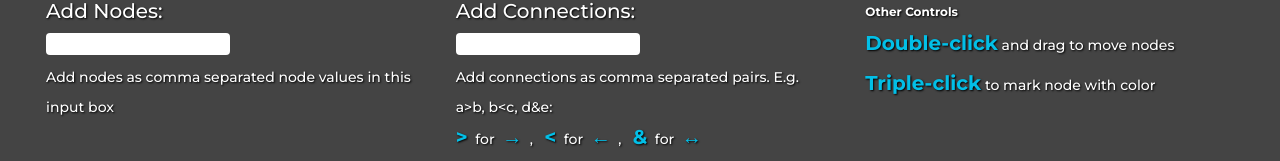
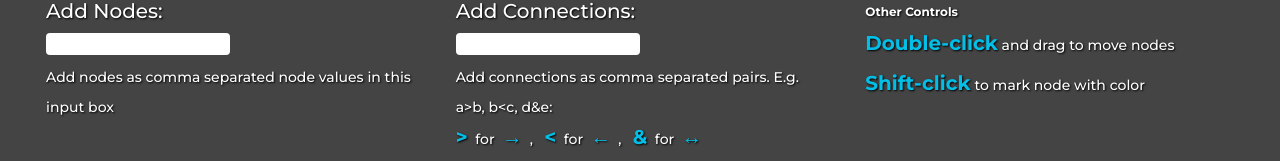
Before and after one commit to kai-blt/nodetamer, a React (Create React App) app: page / in a window 1280 px wide. Shown: the part 135-296 px from the top of the page. Built offline with nearby package versions, Linux system fonts and the light colour scheme.

Commit message:
changed node mark behavior to use shift instead

```diff
--- a/src/App.js
+++ b/src/App.js
@@ -136,7 +136,7 @@ function App() {
 
   //Change Node color on triple click
   const handleClick = (e) => {
-    if (e.detail === 3) {
+    if (e.shiftKey) {
       const n = document.querySelector(`#${e.target.id}`);
       if (n.style.backgroundColor === "seagreen") {
         return n.style.backgroundColor = "beige"
@@ -184,7 +184,7 @@ function App() {
           <div>
             <h2>Other Controls</h2>
             <p><Symbol>Double-click</Symbol> and drag to move nodes</p>
-            <p><Symbol>Triple-click</Symbol> to mark node with color</p>
+            <p><Symbol>Shift-click</Symbol> to mark node with color</p>
           </div>
         </InputBox>
         <NodeContainer>
```
Also changed, not shown: 1 other file (tests, documents, lock files or other folders).
